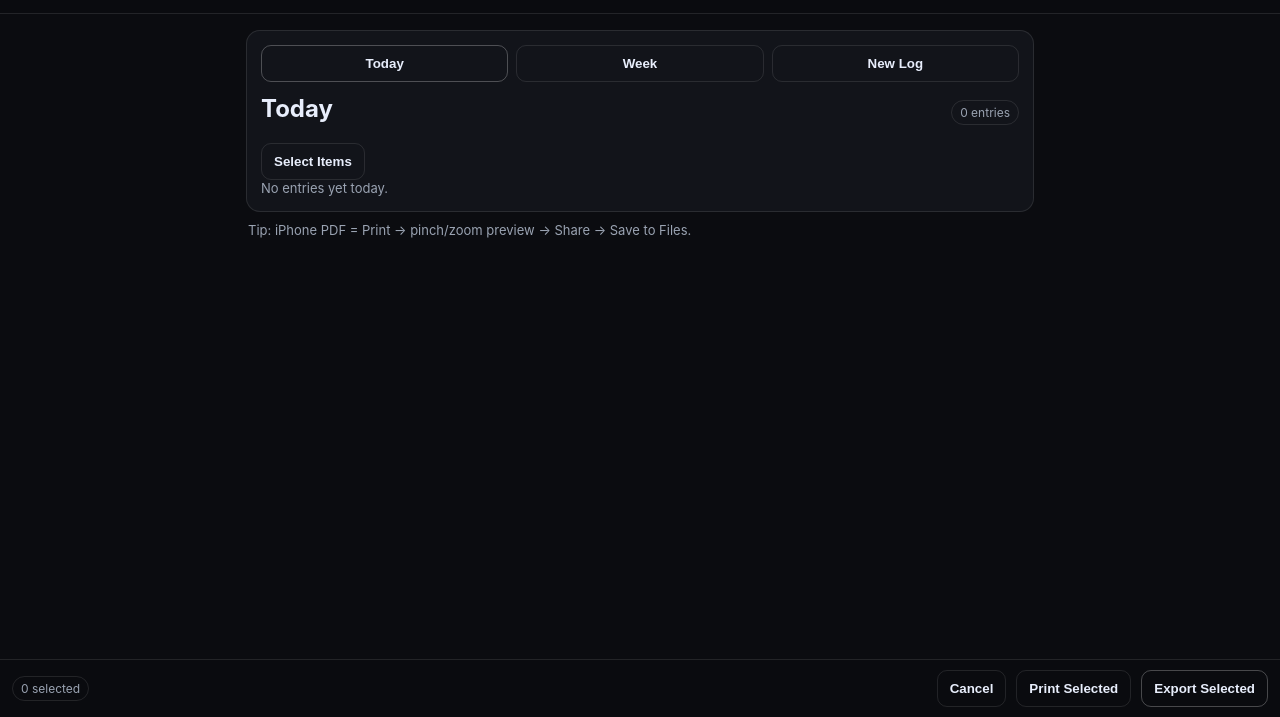
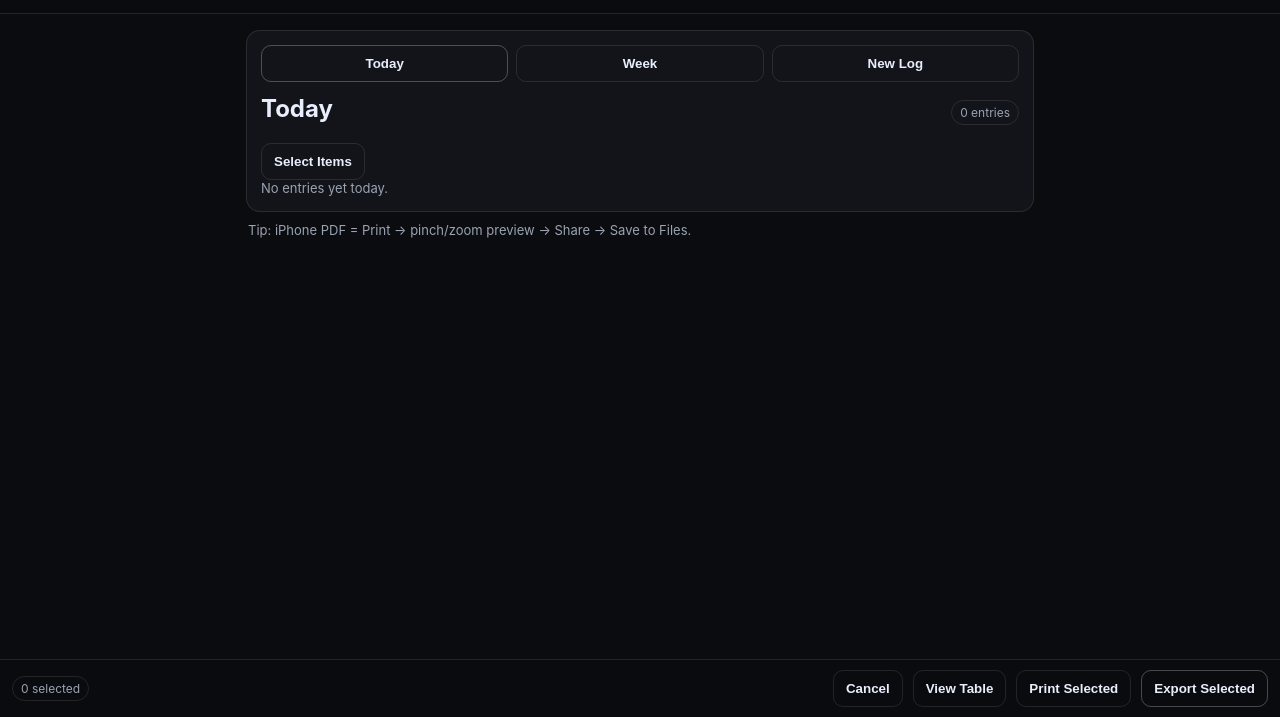
Before and after one commit to theaarondumas/PHCMC-MVP, a plain HTML site: page index.html in a window 1280 px wide. Shown: the part 83-800 px from the top of the page. Drawn offline with Linux system fonts and the light colour scheme.

Commit message:
Update index.html

```diff
--- a/index.html
+++ b/index.html
@@ -133,13 +133,14 @@
         </div>
       </div>
 
-      <!-- SELECTION ACTION BAR (shows only after selecting items) -->
+      <!-- SELECTION ACTION BAR -->
       <div id="actionBar" class="actionbar" hidden>
         <div class="actionbar-left">
           <span id="selectedCount" class="pill">0 selected</span>
         </div>
         <div class="actionbar-right">
           <button id="cancelSelectBtn" class="btn ghost">Cancel</button>
+          <button id="viewSelectedBtn" class="btn">View Table</button>
           <button id="printSelectedBtn" class="btn">Print Selected</button>
           <button id="exportSelectedBtn" class="btn primary">Export Selected</button>
         </div>
```
